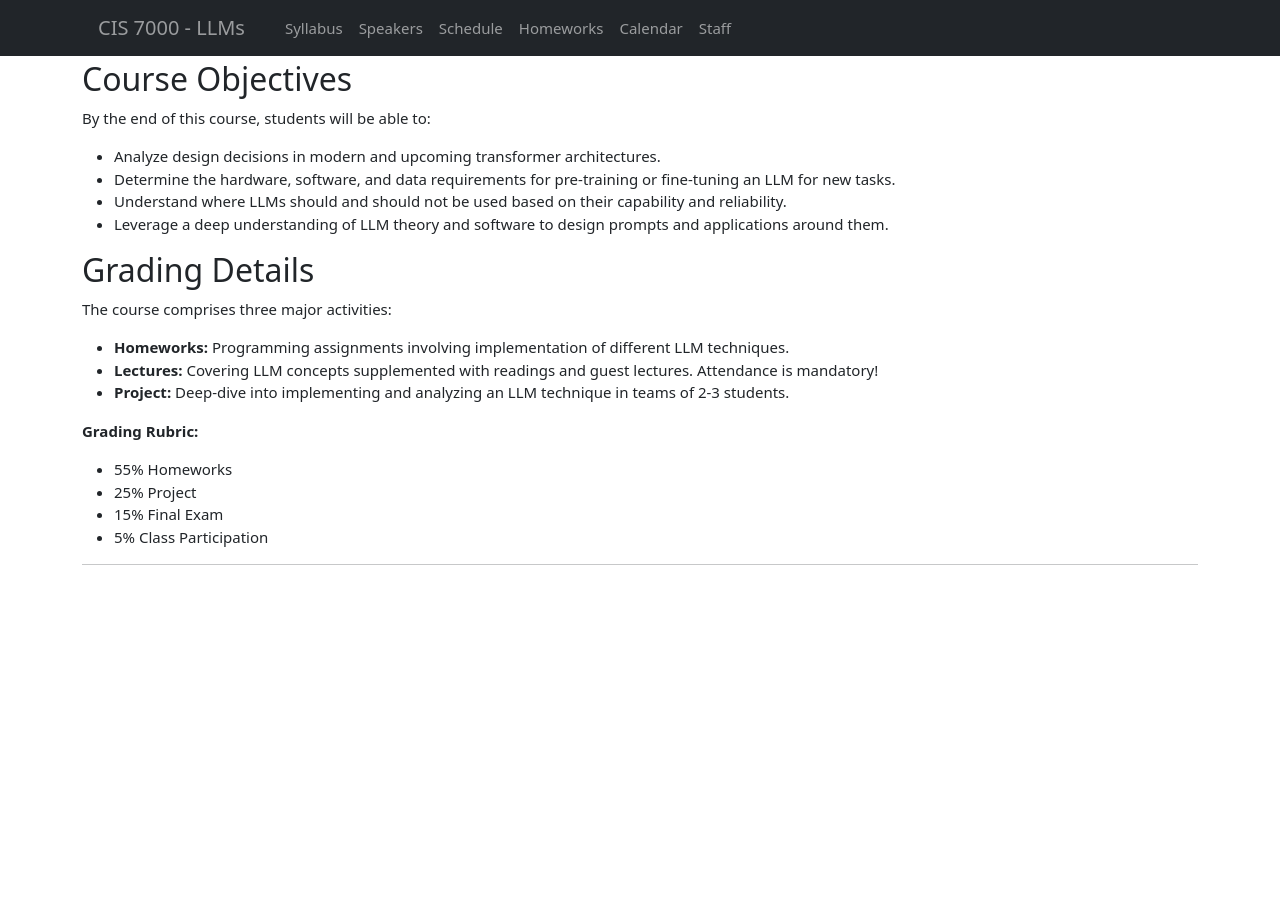
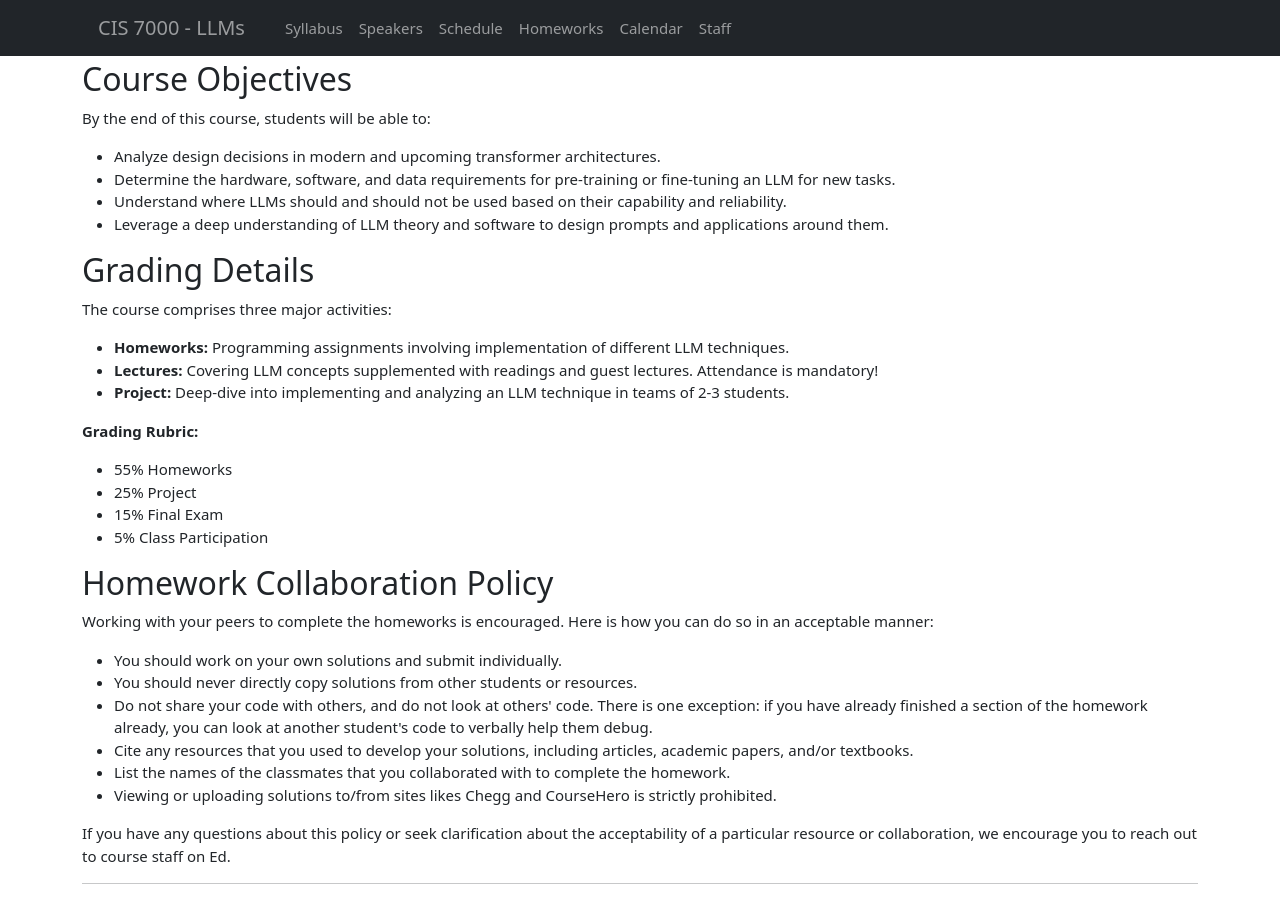
Before and after one commit to llm-class/llm-class.github.io, a Jekyll site: the page built from syllabus.html, in a window 1280 px wide and 900 px high, scrolled down 959 px. Built offline with Jekyll 4.4.1, drawn with Linux system fonts in a browser that asks for light colours; before the commit the page ends 1540 px from its top, so only the background shows below that.

Commit message:
HW policy in syllabus

```diff
--- a/syllabus.html
+++ b/syllabus.html
@@ -79,3 +79,15 @@ layout: default
     <li>15% Final Exam</li>
     <li>5% Class Participation</li>
   </ul>
+
+  <h2>Homework Collaboration Policy</h2>
+  <p>Working with your peers to complete the homeworks is encouraged. Here is how you can do so in an acceptable manner:</p>
+  <ul>
+    <li>You should work on your own solutions and submit individually.</li>
+    <li>You should never directly copy solutions from other students or resources.</li>
+    <li>Do not share your code with others, and do not look at others' code.  There is one exception: if you have already finished a section of the homework already, you can look at another student's code to verbally help them debug.</li>
+    <li>Cite any resources that you used to develop your solutions, including articles, academic papers, and/or textbooks.</li>
+    <li>List the names of the classmates that you collaborated with to complete the homework.</li>
+    <li>Viewing or uploading solutions to/from sites likes Chegg and CourseHero is strictly prohibited.</li>
+  </ul>
+  <p>If you have any questions about this policy or seek clarification about the acceptability of a particular resource or collaboration, we encourage you to reach out to course staff on Ed.</p>
```
Also changed, not shown: homeworks.html (+0 -9 lines). Lines whose indentation alone changed are shown as unchanged.
